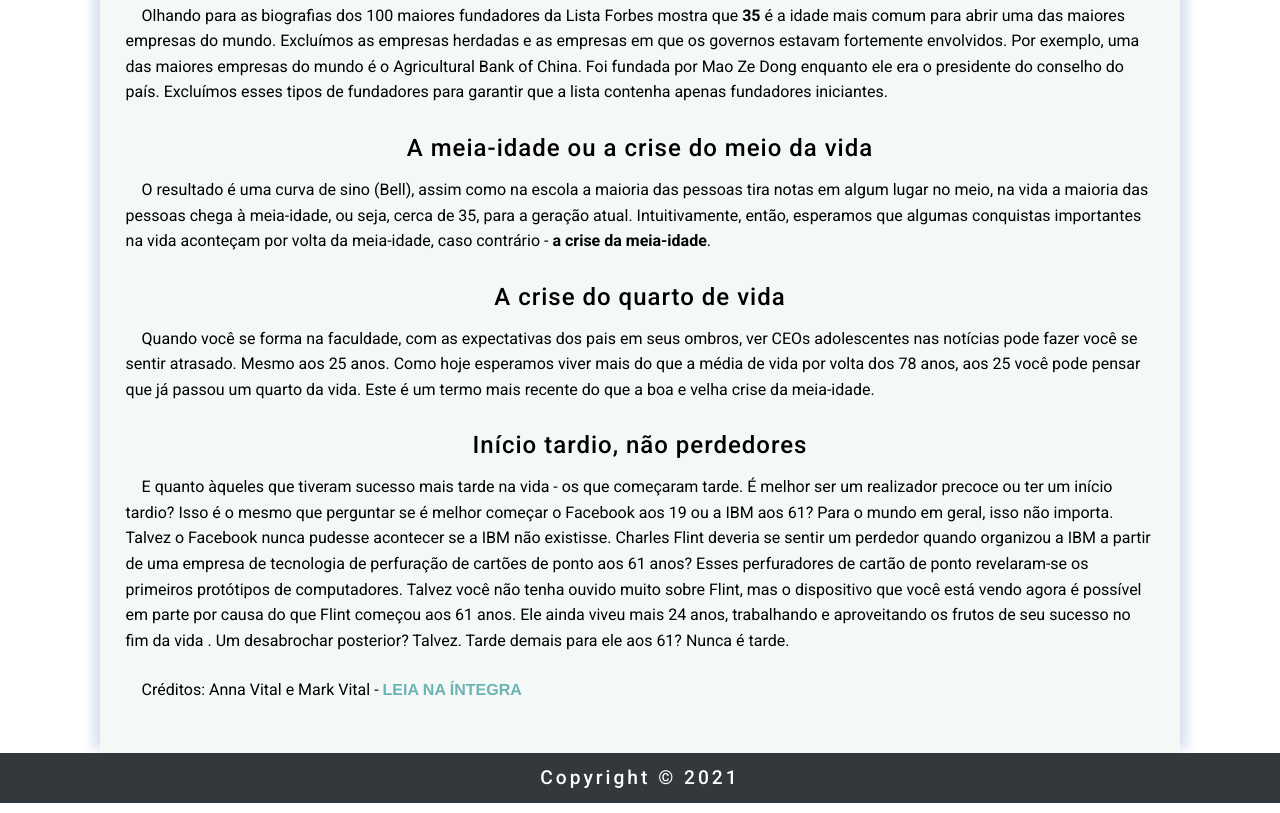
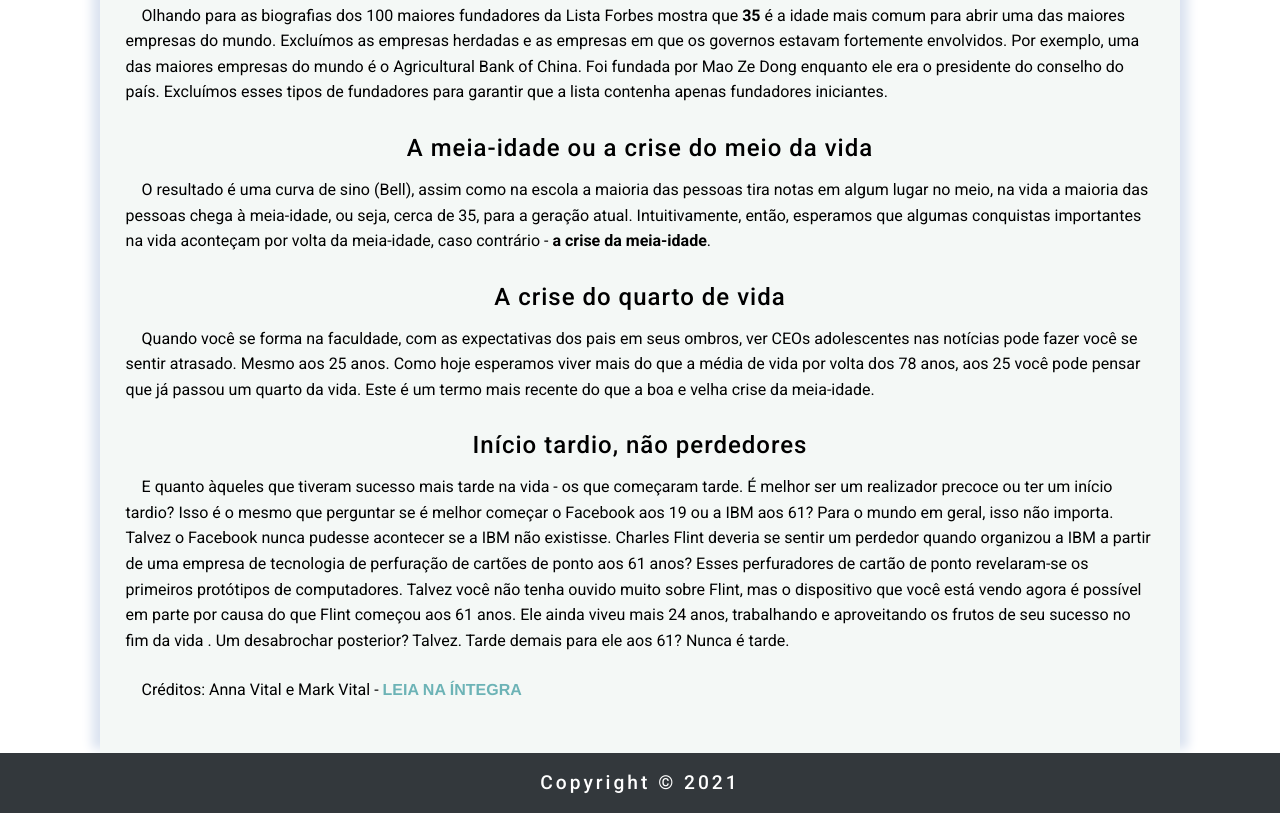
Before and after one commit to rodrigo-brasil/frontend_projeto01, a plain HTML site: page index.html in a window 1280 px wide. Shown: the part 1267-2080 px from the top of the page. Drawn offline with Linux system fonts and the light colour scheme.

Commit message:
atualizado o footer

```diff
--- a/css/style.css
+++ b/css/style.css
@@ -139,18 +139,21 @@ section.content a.reference-external:hover {
 }
 
 footer {
-  height: 40px;
-  display: flex;
-  justify-content: center;
-  align-items: center;
+  line-height:60px;
+  height: 60px;
   background-color: #33383c;
   color: white;
+  text-align: center;
+
 }
 
 footer p {
+  display: inline-block;
   font-size: 1.2rem;
   font-weight: 500;
   letter-spacing: 3px;
+  vertical-align: middle;
+  line-height:1.5;
 }
 
 /* Ajustando o menu pra telas pequenas */
@@ -176,7 +179,3 @@ main.container {
     width: 45px;
   }
 }
-
-footer{
-  padding:25px;
-}
```
